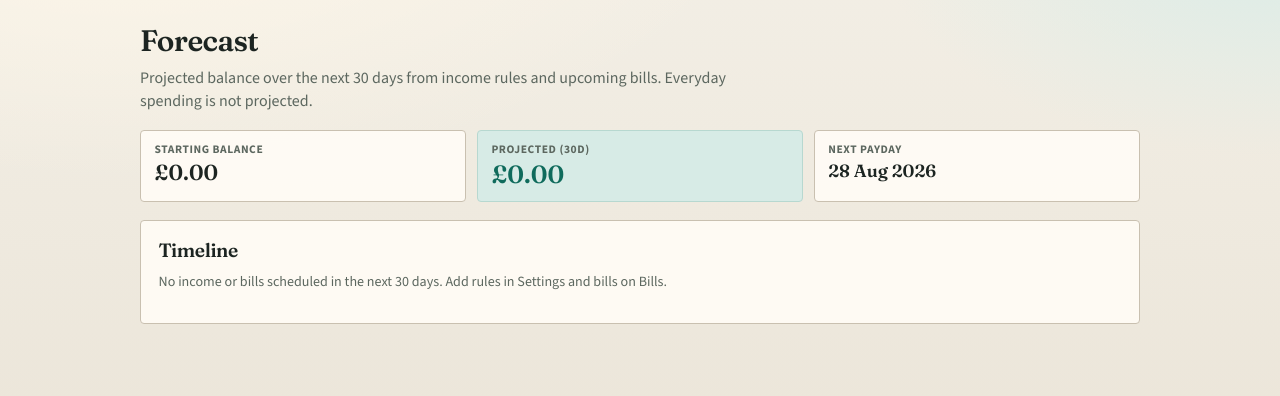
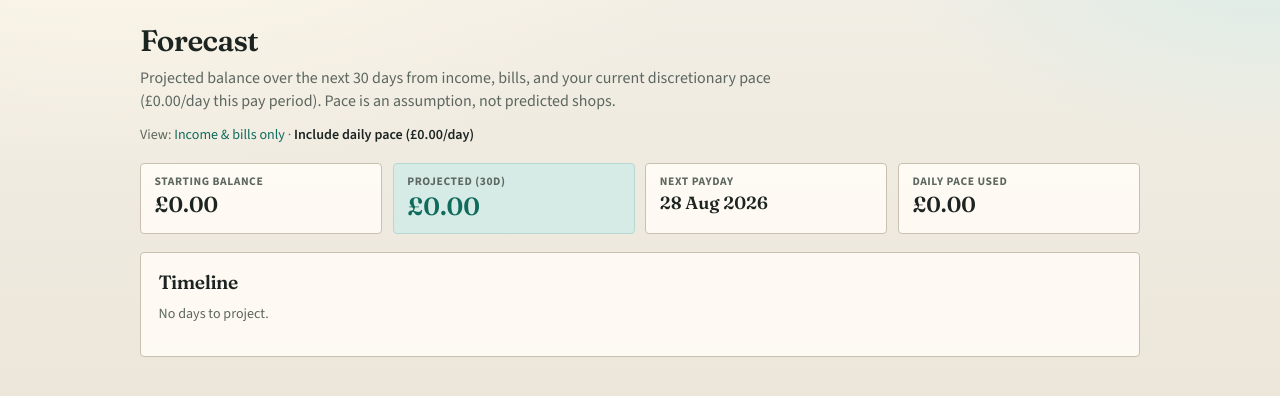
Before and after one commit to jollybully/monzo-finance-dashboard, a FastAPI app: page /forecast?daily=1 in a window 1280 px wide. Shown: the part 69-465 px from the top of the page. Run offline with FastAPI, Linux system fonts and the light colour scheme.

Commit message:
Enhance forecast functionality and UI updates
- Updated the forecast page to include optional daily spending pace in projections, allowing users to see a more accurate financial outlook.
- Modified the build_forecast function to support daily spending calculations and adjusted the cashflow forecast API to accept this new parameter.
- Enhanced the HTML template to display daily pace information and provide toggle options for users to switch between income & bills only and include daily spending.
- Improved CSS styles for better presentation of the forecast toggle feature, enhancing user experience.

```diff
--- a/app/static/styles.css
+++ b/app/static/styles.css
@@ -470,6 +470,15 @@ select {
   margin-top: 0.3rem;
 }
 
+.forecast-toggle {
+  margin: -0.35rem 0 1.1rem;
+}
+
+.forecast-toggle strong {
+  color: var(--ink);
+  font-weight: 600;
+}
+
 .hint.danger {
   color: var(--danger);
 }
--- a/app/templates/forecast.html
+++ b/app/templates/forecast.html
@@ -2,7 +2,27 @@
 {% block title %}Forecast{% endblock %}
 {% block content %}
   <h1>Forecast</h1>
-  <p class="lede">Projected balance over the next 30 days from income rules and upcoming bills. Everyday spending is not projected.</p>
+  <p class="lede">
+    {% if include_daily %}
+    Projected balance over the next 30 days from income, bills, and your current discretionary pace
+    ({{ avg_daily | money }}/day this pay period). Pace is an assumption, not predicted shops.
+    {% else %}
+    Projected balance over the next 30 days from income rules and upcoming bills. Everyday spending is not projected.
+    {% endif %}
+  </p>
+
+  <p class="hint forecast-toggle">
+    View:
+    {% if include_daily %}
+    <a href="/forecast">Income &amp; bills only</a>
+    ·
+    <strong>Include daily pace ({{ avg_daily | money }}/day)</strong>
+    {% else %}
+    <strong>Income &amp; bills only</strong>
+    ·
+    <a href="/forecast?daily=1">Include daily pace ({{ avg_daily | money }}/day)</a>
+    {% endif %}
+  </p>
 
   <div class="metrics">
     <div class="metric">
@@ -17,12 +37,24 @@
       <span class="label">Next payday</span>
       <span class="value compact">{{ forecast.next_payday | shortdate }}</span>
     </div>
+    {% if include_daily %}
+    <div class="metric">
+      <span class="label">Daily pace used</span>
+      <span class="value">{{ avg_daily | money }}</span>
+    </div>
+    {% endif %}
   </div>
 
   {% if runway_chart %}
   <div class="panel chart-panel">
     <h2>Balance runway</h2>
-    <p class="hint">Projected balance from income and bills only — everyday spend is not included. Markers highlight payday and bill days.</p>
+    <p class="hint">
+      {% if include_daily %}
+      Income, bills, and a straight-line daily burn at {{ avg_daily | money }}/day. Markers highlight payday and bill days.
+      {% else %}
+      Projected balance from income and bills only — everyday spend is not included. Markers highlight payday and bill days.
+      {% endif %}
+    </p>
     <div class="chart-frame tall" data-chart="balanceRunway" data-chart-data="runway-chart-data">
       <canvas aria-label="Projected balance runway"></canvas>
     </div>
@@ -60,7 +92,14 @@
       </tbody>
     </table>
     {% else %}
-    <p class="hint">No income or bills scheduled in the next 30 days. Add rules in Settings and bills on Bills.</p>
+    <p class="hint">
+      {% if include_daily %}
+      No days to project.
+      {% else %}
+      No income or bills scheduled in the next 30 days. Add rules in Settings and bills on Bills — or
+      <a href="/forecast?daily=1">include daily pace</a> to see a spend-down runway.
+      {% endif %}
+    </p>
     {% endif %}
   </div>
 {% endblock %}
```
Also changed, not shown: app/routers/dashboard.py (+19 -1 lines), app/services/forecast.py (+40 -10 lines), mcp_server/server.py (+23 -4 lines).
